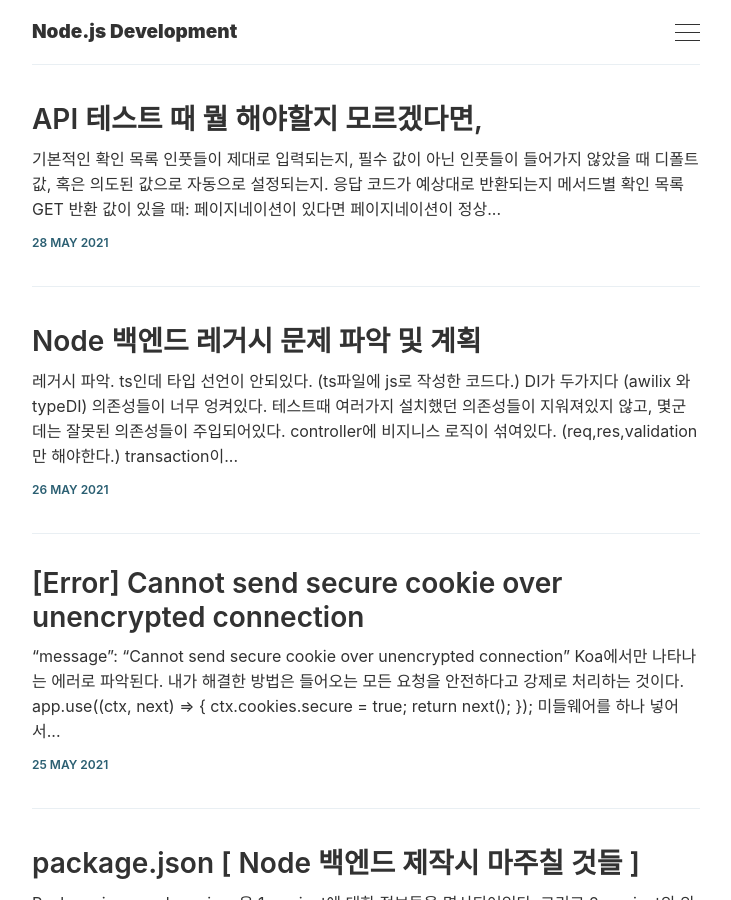
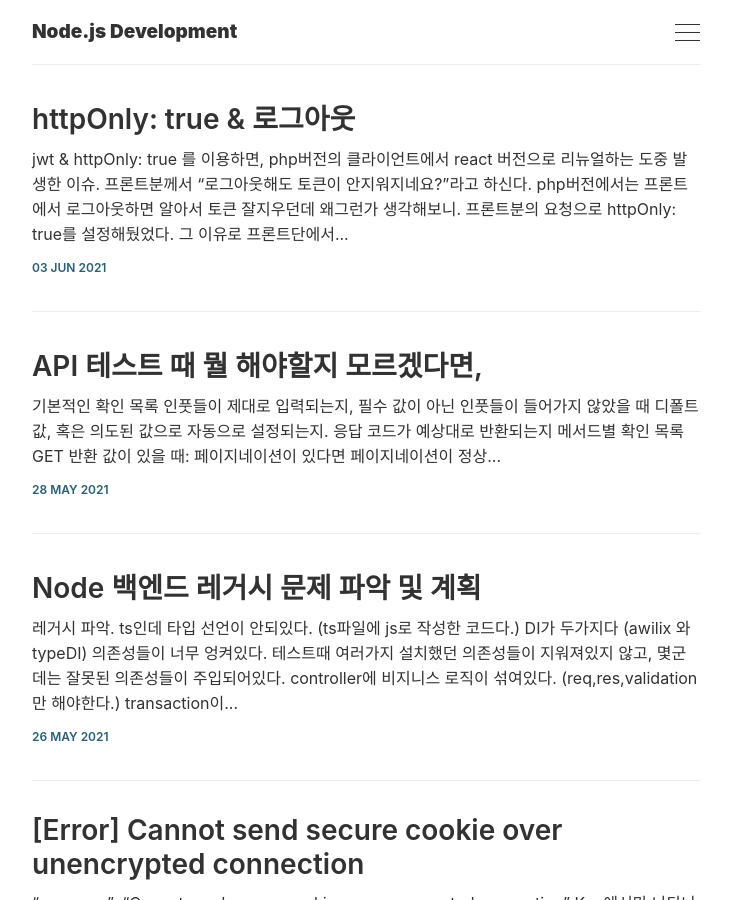
Before and after one commit to dont-think-about-too-much/dont-think-about-too-much.github.io, a Jekyll site: the page built from index.html, in a window 1280 px wide and 900 px high. Shown: the whole window, without its empty margins (274-1005 px from the left). Built offline with Jekyll 4.4.1, drawn with Linux system fonts in a browser that asks for light colours; the list of posts is cut into pages by our own code.

Commit message:
feat(httponly-true)

````diff
--- /dev/null
+++ b/_posts/2021-06-03-httponly-true.md
@@ -0,0 +1,43 @@
+---
+layout: post
+title: 'httpOnly: true & 로그아웃'
+tags: [Node, Backend, JWT]
+---
+
+> jwt & httpOnly: true 를 이용하면,
+
+php버전의 클라이언트에서 react 버전으로 리뉴얼하는 도중 발생한 이슈.
+프론트분께서 "로그아웃해도 토큰이 안지워지네요?"라고 하신다. php버전에서는 프론트에서 로그아웃하면 알아서 토큰 잘지우던데 왜그런가 생각해보니.
+
+1. 프론트분의 요청으로 `httpOnly: true`를 설정해뒀었다. 그 이유로 프론트단에서 토큰을 지울수 없게 되어버렸다.
+```ts
+// jwt 토큰 세팅 설정
+ctx.cookies.set(
+    'access_token',
+    token,
+    {
+        httpOnly: true,
+        maxAge: 1000 * 60 * 60 * 24 * 7,
+        sameSite: "none",
+        secure: true});
+    }
+```
+
+**`httpOnly: true`를 설정해두면 프론트에서 토큰을 건드릴수 없게 된다.** 보통의 로그아웃 기능은 클라이언트에서 토큰을 지워버리는 방법으로 진행된다. 그러나 `httpOnly: true`로 설정되어있다면 서버단에서 직접 지워주어야 한다.
+
+# 해결
+
+기존의 cookie 값인 `access_token`을 `null`값으로 수정하는 logout API를 만든다.
+
+```ts
+// auth.route.ts
+@route('/logout')
+@GET()
+async logout(ctx: Koa.Context) {
+    ctx.cookies.set('access_token', null, { // set null
+        maxAge: 0,
+        httpOnly: true
+    });
+    ctx.response.status = HttpStatus.NO_CONTENT;
+}
+```
````
Also changed, not shown: __tmp_post/cors.md (deleted, +0 -8 lines), __tmp_post/login.md (deleted, +0 -2 lines), __tmp_post/writing-list.md (+2 -0 lines), _pages/good-articles.md (+1 -0 lines).
